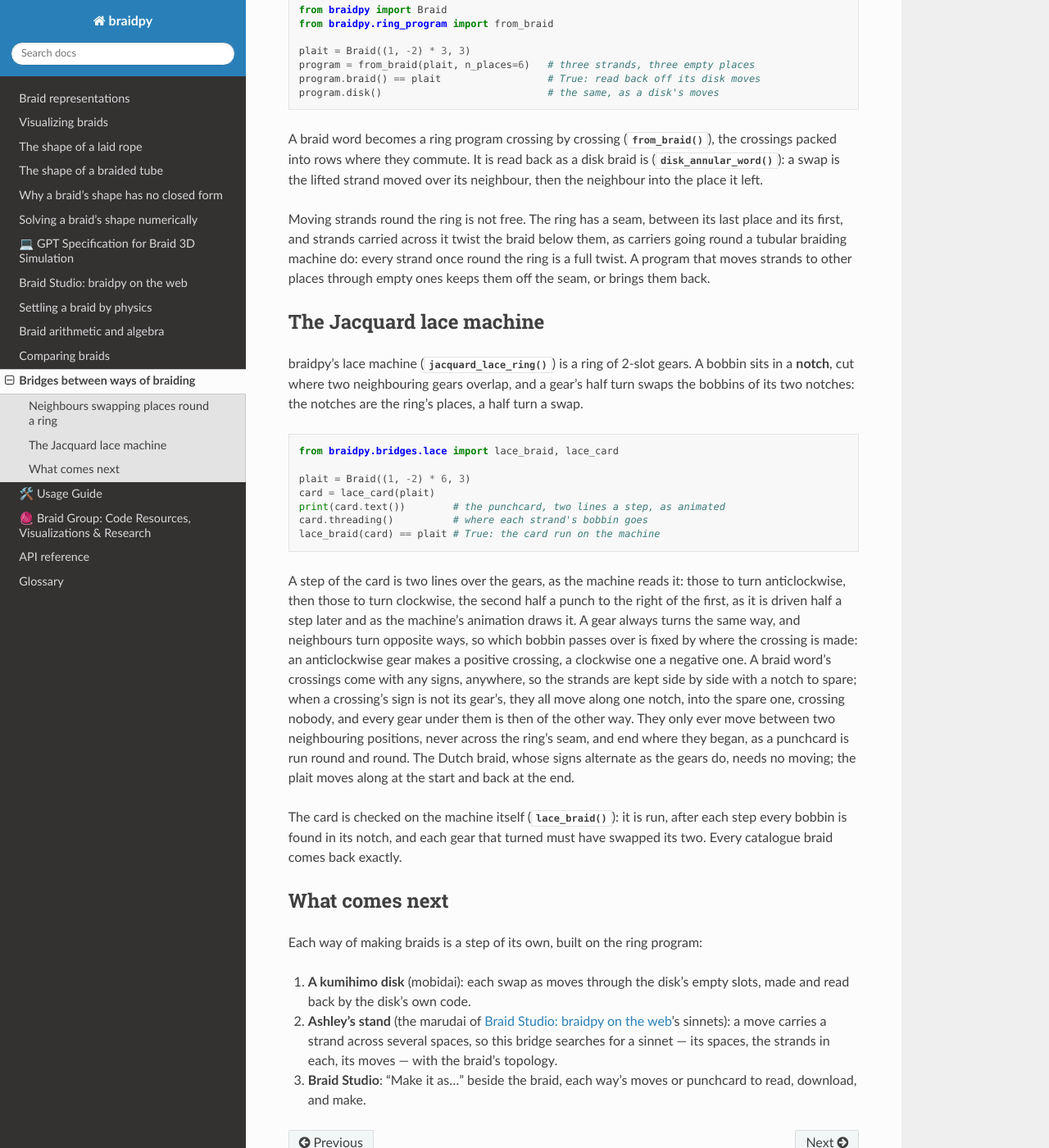
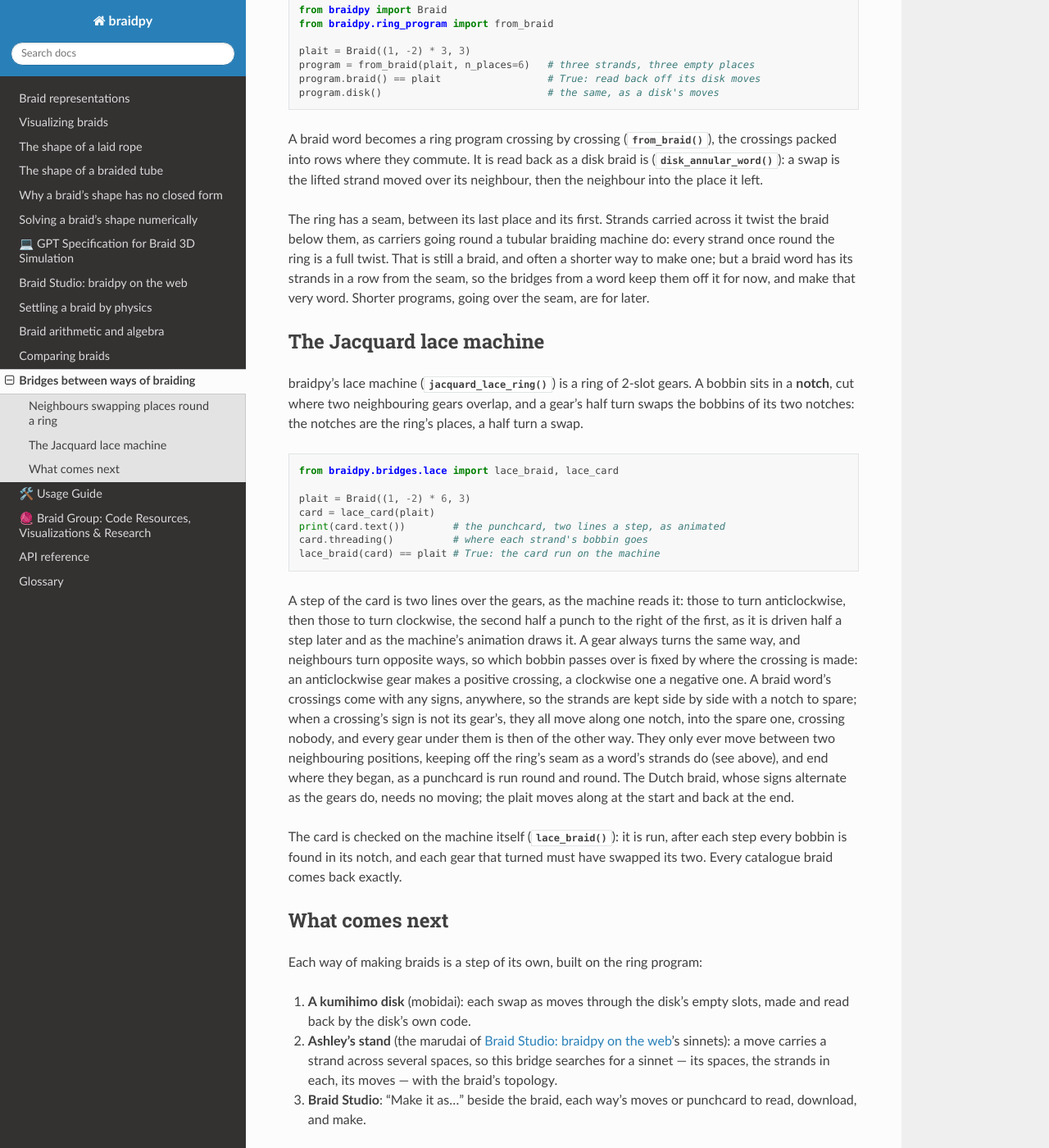
Before and after one commit to baptistelabat/braidpy, a Sphinx documentation site: the page built from docs/source/bridges.md, in a window 1280 px wide and 1400 px high, scrolled down 977 px. Shown: the whole window at 82% size. Built offline with Sphinx 7.4.7 and the Read the Docs theme 3.1.0, drawn with Linux system fonts in a browser that asks for light colours.

Commit message:
Bridges: keeping off the seam is for making the word itself, not because a twist is wrong
A braid can be twisted, and going over the seam is often shorter; from a
braid word the strands are in a row, so the bridges keep off it for now.

Co-Authored-By: Claude Opus 5.5 <noreply@anthropic.com>
Claude-Session: https://claude.ai/code/session_01CYC9b8qF7suj1VmAndqcRK

```diff
--- a/docs/source/bridges.md
+++ b/docs/source/bridges.md
@@ -57,12 +57,13 @@ where they commute. It is read back as a disk braid is
 ({func}`~braidpy.take_off.disk_annular_word`): a swap is the lifted strand
 moved over its neighbour, then the neighbour into the place it left.
 
-Moving strands round the ring is not free. The ring has a seam, between its
-last place and its first, and strands carried across it twist the braid
-below them, as carriers going round a tubular braiding machine do: every
-strand once round the ring is a full twist. A program that moves strands to
-other places through empty ones keeps them off the seam, or brings them
-back.
+The ring has a seam, between its last place and its first. Strands carried
+across it twist the braid below them, as carriers going round a tubular
+braiding machine do: every strand once round the ring is a full twist. That
+is still a braid, and often a shorter way to make one; but a braid word has
+its strands in a row from the seam, so the bridges from a word keep them off
+it for now, and make that very word. Shorter programs, going over the seam,
+are for later.
 
 ## The Jacquard lace machine
 
@@ -92,8 +93,9 @@ crossings come with any signs, anywhere, so the strands are kept side by
 side with a notch to spare; when a crossing's sign is not its gear's, they
 all move along one notch, into the spare one, crossing nobody, and every
 gear under them is then of the other way. They only ever move between two
-neighbouring positions, never across the ring's seam, and end where they
-began, as a punchcard is run round and round. The Dutch braid, whose signs
+neighbouring positions, keeping off the ring's seam as a word's strands do
+(see above), and end where they began, as a punchcard is run round and
+round. The Dutch braid, whose signs
 alternate as the gears do, needs no moving; the plait moves along at the
 start and back at the end.
 
```
Also changed, not shown: 2 other files.
